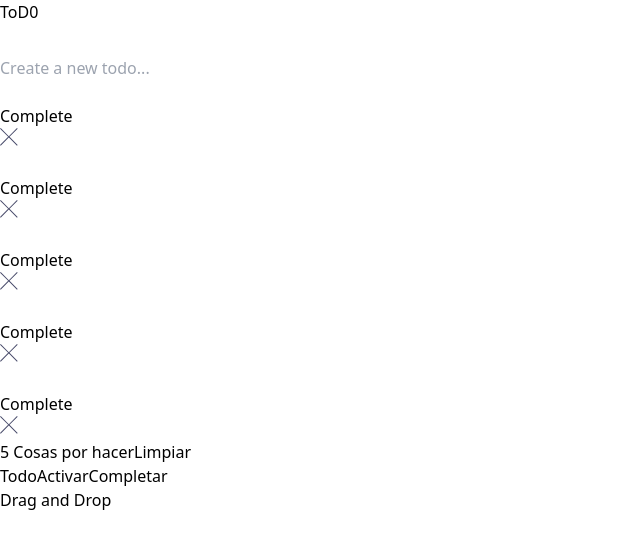
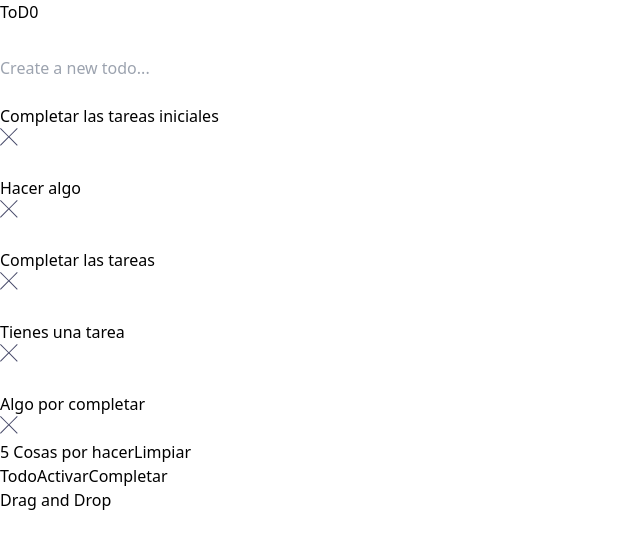
Before and after one commit to Mynor2717/AppT, a React (Vite) app: page / in a window 1280 px wide. Shown: the top 548 px of the page, without its empty margins (0-640 px from the left). Built offline with nearby package versions, Linux system fonts and the light colour scheme.

Commit message:
Funciones y mejoras

```diff
--- a/src/App.jsx
+++ b/src/App.jsx
@@ -3,8 +3,41 @@ import TodoComputed from "./components/TodoComputed";
 import TodoList from "./components/TodoList";
 import Header from "./components/icons/Header";
 import TodoFilter from "./components/TodoFilter";
+import { useState } from "react";
+
+
+const initialStateTodos = [
+
+   {
+    id : 1,
+    title : "Completar las tareas iniciales",
+    completed : true,
+
+   },
+
+
+   {id : 2, title : "Hacer algo", completed : false},
+   {id : 3, title : "Completar las tareas", completed : true},
+   {id : 4, title : "Tienes una tarea", completed : false},
+   {id : 5, title : "Algo por completar", completed : true},
+
+
+]
 
 const App =() => {
+
+  const [todos, setTodos] = useState(initialStateTodos);
+
+  const createTodo = (title) => {
+    const newTodo = {
+      id : Date.now(),
+      title,
+      completed : false,
+    }
+    setTodos([...todos, newTodo]);
+
+  }
+
   return (
 
 
@@ -14,19 +47,13 @@ const App =() => {
 
   <main className="container mx-auto px-4 mt-8">
 
+    <CreateTodo createTodo={createTodo}/>
 
-    <CreateTodo />
+    <TodoList todos={todos} />
 
-   {/*TodoList(TodoItem) TodoUpdate & TodoDelete */ }
+    <TodoComputed />
 
-  <TodoList />
-
-  {/*TodoComputed */ }
-
-
-   <TodoComputed />
-
-  <TodoFilter />
+    <TodoFilter />
 
 </main>
 
--- a/src/components/CreateTodo.jsx
+++ b/src/components/CreateTodo.jsx
@@ -1,8 +1,31 @@
-const CreateTodo = () => {
+import { useState } from "react";
+
+const CreateTodo = ({createTodo}) => {
+
+    const [title, setTitle] = useState('')
+
+    const handleSubmnitAddTodo = (e) => {
+        e.preventDefault();
+
+        if (title.trim().length > 0) {
+            createTodo(title);
+             return setTitle("");
+        }
+
+        setTitle("")
+    }
+
     return (
-        <form className="bg-white rounded-md overflow-hidden py-4 flex gap-4 items-center px-4 ">
+        <form onSubmit={handleSubmnitAddTodo} className="bg-white rounded-md overflow-hidden py-4 flex gap-4 items-center px-4 ">
             <span className="rounded-full border-2 inline-block h-5 w-5"></span>
-            <input type="text" placeholder="Create a new todo..." className="w-full text-gray-500 outline-none" />
+            <input
+            type="text"
+            placeholder="Create a new todo..."
+            className="w-full text-gray-500 outline-none"
+             value={title}
+             onChange={(e) => setTitle(e.target.value)}
+            />
+
         </form>
     )
 }
--- a/src/components/TodoComputed.jsx
+++ b/src/components/TodoComputed.jsx
@@ -1,7 +1,7 @@
 const TodoComputed = () => {
     return (
         <section className="py-4 px-4 flex justify-between bg-white rounded-b-md">
-            <span className="text-gr ay-400">5 Cosas por hacer</span>
+            <span className="text-gray-400">5 Cosas por hacer</span>
             <button className="text-gray-400">Limpiar</button>
         </section>
     )
--- a/src/components/TodoItem.jsx
+++ b/src/components/TodoItem.jsx
@@ -1,15 +1,24 @@
 import CrossIcon from "./icons/CrossIcon";
+import IconCheck from "./icons/IconCheck";
 
-const TodoItem = () => {
+const TodoItem = ({ todo }) => {
+
+    const { id, title, completed } = todo;
+
+
     return (
         <article className="flex gap-4 py-4 border-b-gray-400 border-b-2 px-4">
-        <button className="rounded-full border-2 inline-block h-5 w-5"></button>
-        <p className="text-gray-600 grow">Complete</p>
-        <button className="flex-none">
-         <CrossIcon />
-        </button>
-       </article>
+            <button className="rounded-full border-2 inline-block h-5 w-5">
+                <IconCheck />
+            </button>
+            <p className="text-gray-600 grow">
+                {title}
+            </p>
+            <button className="flex-none">
+                <CrossIcon />
+            </button>
+        </article>
     )
 }
 
- export default TodoItem;
+export default TodoItem;
--- a/src/components/TodoList.jsx
+++ b/src/components/TodoList.jsx
@@ -1,15 +1,14 @@
 import TodoItem from "./TodoItem";
-import CrossIcon from "./icons/CrossIcon";
 
-const TodoList = () => {
+const TodoList = ({ todos }) => {
     return (
         <div className="bg-white rounded-t-md mt-8">
 
-            <TodoItem />
-            <TodoItem />
-            <TodoItem />
-            <TodoItem />
-            <TodoItem />
+            {todos.map((todo) => (
+
+                <TodoItem key={todo.id} todo={todo} />
+
+            ))}
 
         </div>
     )
--- /dev/null
+++ b/src/components/icons/IconCheck.jsx
@@ -0,0 +1,16 @@
+const IconCheck = ({ ...props }) => {
+    return (
+        <svg
+            {...props}
+              xmlns="http://www.w3.org/2000/svg"
+              width="11"
+              height="9">
+            <path
+                fill="none"
+                stroke="#FFF"
+                strokeWidth="2" d="M1 4.304L3.696 7l6-6" />
+        </svg>
+    )
+}
+
+export default IconCheck;
```
